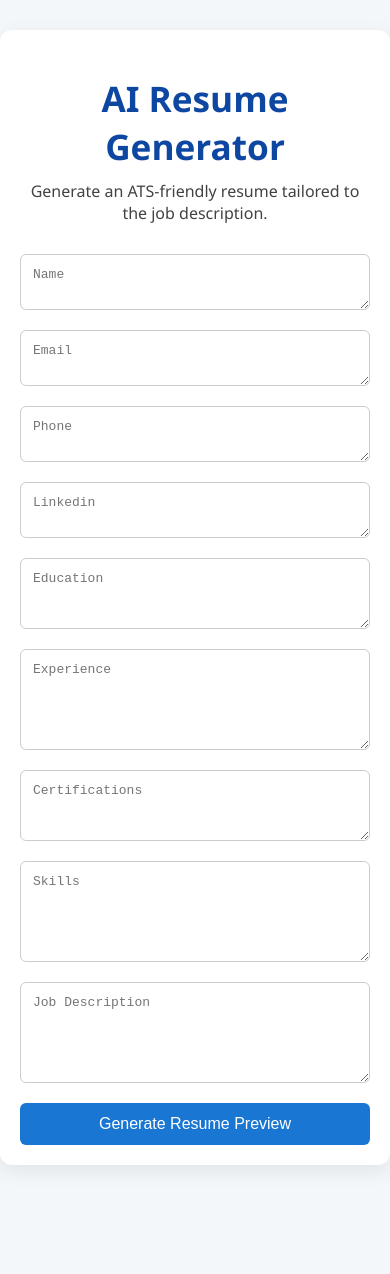
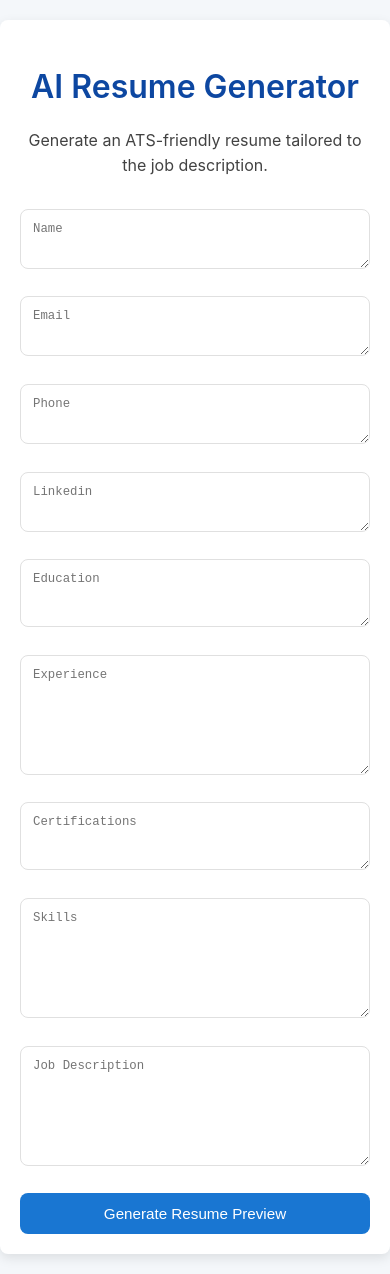
Before and after one commit to ebsenthil/front1, a React (Create React App) app: page / in a window 390 px wide. Before the commit the page ends 1195 px from the top, so only its background shows below. Built offline with nearby package versions, Linux system fonts and the light colour scheme.

Commit message:
Update App.css

```diff
--- a/src/App.css
+++ b/src/App.css
@@ -1,100 +1,193 @@
+/* App.css - Professional Styling Update */
+
+/* --- Base Styles & Variables --- */
+:root {
+  --primary-color: #0d47a1; /* Deep Blue */
+  --secondary-color: #1976d2; /* Medium Blue */
+  --accent-color: #29b6f6; /* Light Blue */
+  --success-color: #388e3c; /* Green */
+  --success-hover-color: #2e7d32;
+  --light-grey: #f4f7fa;
+  --medium-grey: #e0e0e0;
+  --dark-grey: #424242;
+  --text-color: #212121;
+  --border-radius: 8px;
+  --box-shadow: 0 4px 12px rgba(0, 0, 0, 0.1);
+}
+
 body {
-  font-family: 'Segoe UI', Tahoma, Geneva, Verdana, sans-serif;
-  background-color: #f4f7fa;
+  font-family: 'Inter', 'Segoe UI', Tahoma, Geneva, Verdana, sans-serif; /* Modern font stack */
+  background-color: var(--light-grey);
+  color: var(--text-color);
   margin: 0;
   padding: 0;
+  line-height: 1.6;
 }
 
 * {
   box-sizing: border-box;
 }
 
+/* --- Container & Layout --- */
 .container {
-  max-width: 900px;
-  margin: 30px auto;
-  padding: 20px;
+  max-width: 800px; /* Slightly narrower for better readability */
+  margin: 40px auto; /* More vertical margin */
+  padding: 30px 40px; /* More padding */
   background: white;
-  border-radius: 12px;
-  box-shadow: 0 6px 20px rgba(0, 0, 0, 0.08);
+  border-radius: var(--border-radius);
+  box-shadow: var(--box-shadow);
 }
 
+/* --- Typography --- */
 h1 {
   text-align: center;
-  font-size: 2.2em;
-  color: #0d47a1;
-  margin-bottom: 10px;
+  font-size: 2.5em; /* Larger */
+  color: var(--primary-color);
+  margin-bottom: 15px;
+  font-weight: 600;
 }
 
 .subheading {
   text-align: center;
-  font-size: 16px;
-  color: #424242;
-  margin-bottom: 30px;
+  font-size: 1.1em; /* Slightly larger */
+  color: var(--dark-grey);
+  margin-bottom: 40px; /* More space before form */
 }
 
+h2 {
+    color: var(--primary-color);
+    margin-bottom: 20px;
+    border-bottom: 1px solid var(--medium-grey);
+    padding-bottom: 10px;
+    font-weight: 500;
+}
+
+/* --- Form Styling --- */
 .form,
 .editor-container {
   display: flex;
   flex-direction: column;
-  gap: 15px;
+  gap: 20px; /* Increased gap */
 }
 
-input,
+/* Use labels for better accessibility and structure (optional but recommended in App.js) */
+label {
+  display: block;
+  margin-bottom: 5px;
+  font-weight: 500;
+  color: var(--dark-grey);
+}
+
+input, /* Keep input styles if you add any */
 textarea {
   width: 100%;
-  padding: 12px;
-  border: 1px solid #ccc;
-  border-radius: 6px;
+  padding: 15px; /* More padding */
+  border: 1px solid var(--medium-grey);
+  border-radius: var(--border-radius);
   font-size: 1em;
-  transition: border 0.3s;
+  transition: border-color 0.3s, box-shadow 0.3s;
   resize: vertical;
+  background-color: #fff; /* Ensure white background */
 }
 
-textarea.editor {
-  font-family: monospace;
-  min-height: 400px;
-  border: 1px solid #bbb;
-  background-color: #fdfdfd;
+textarea {
+    min-height: 60px; /* Default min height */
 }
+
+textarea[name="experience"],
+textarea[name="jobDescription"],
+textarea[name="skills"] {
+    min-height: 120px; /* Taller for longer fields */
+}
+
 
 input:focus,
 textarea:focus {
-  border-color: #3498db;
+  border-color: var(--secondary-color);
+  box-shadow: 0 0 0 3px rgba(25, 118, 210, 0.2); /* Focus ring */
   outline: none;
 }
 
+/* --- Button Styling --- */
 button {
-  padding: 12px;
+  padding: 14px 20px; /* More padding */
   border: none;
-  border-radius: 6px;
-  font-size: 1em;
-  background-color: #1976d2;
+  border-radius: var(--border-radius);
+  font-size: 1.05em; /* Slightly larger text */
+  font-weight: 500; /* Medium weight */
+  background-color: var(--secondary-color);
   color: white;
   cursor: pointer;
-  transition: background 0.3s;
+  transition: background-color 0.3s, transform 0.1s;
+  text-align: center;
 }
 
 button:hover {
-  background-color: #1565c0;
+  background-color: var(--primary-color); /* Darker blue on hover */
+  transform: translateY(-1px); /* Subtle lift */
+}
+
+button:active {
+    transform: translateY(0px); /* Press down effect */
 }
 
 button:disabled {
-  background-color: #ccc;
+  background-color: #bdbdbd; /* Grey out disabled */
   cursor: not-allowed;
+  transform: none;
 }
 
 .download-btn {
-  background-color: #2ecc71;
-  font-weight: bold;
+  background-color: var(--success-color); /* Green for download */
 }
 
 .download-btn:hover {
-  background-color: #27ae60;
+  background-color: var(--success-hover-color); /* Darker green */
 }
 
 .btn-row {
   display: flex;
-  justify-content: space-between;
-  gap: 10px;
-  margin-top: 20px;
+  justify-content: space-between; /* Space out buttons */
+  gap: 15px;
+  margin-top: 25px;
 }
+
+/* --- Editor Specific Styling --- */
+.editor-container h2 {
+    text-align: center; /* Center the preview heading */
+}
+
+textarea.editor {
+  font-family: 'Consolas', 'Monaco', monospace; /* Monospace for code-like text */
+  min-height: 450px; /* Taller editor */
+  border: 1px solid var(--medium-grey);
+  background-color: #fdfdfd; /* Very light background */
+  line-height: 1.5; /* Adjust line height for readability */
+  color: #333;
+}
+
+/* --- Responsive Adjustments --- */
+@media (max-width: 768px) {
+  .container {
+    margin: 20px auto;
+    padding: 20px;
+  }
+
+  h1 {
+    font-size: 2em;
+  }
+
+  .subheading {
+    font-size: 1em;
+    margin-bottom: 30px;
+  }
+
+  input, textarea, button {
+    padding: 12px;
+    font-size: 0.95em;
+  }
+
+  .btn-row {
+    flex-direction: column; /* Stack buttons on small screens */
+  }
+}
```
